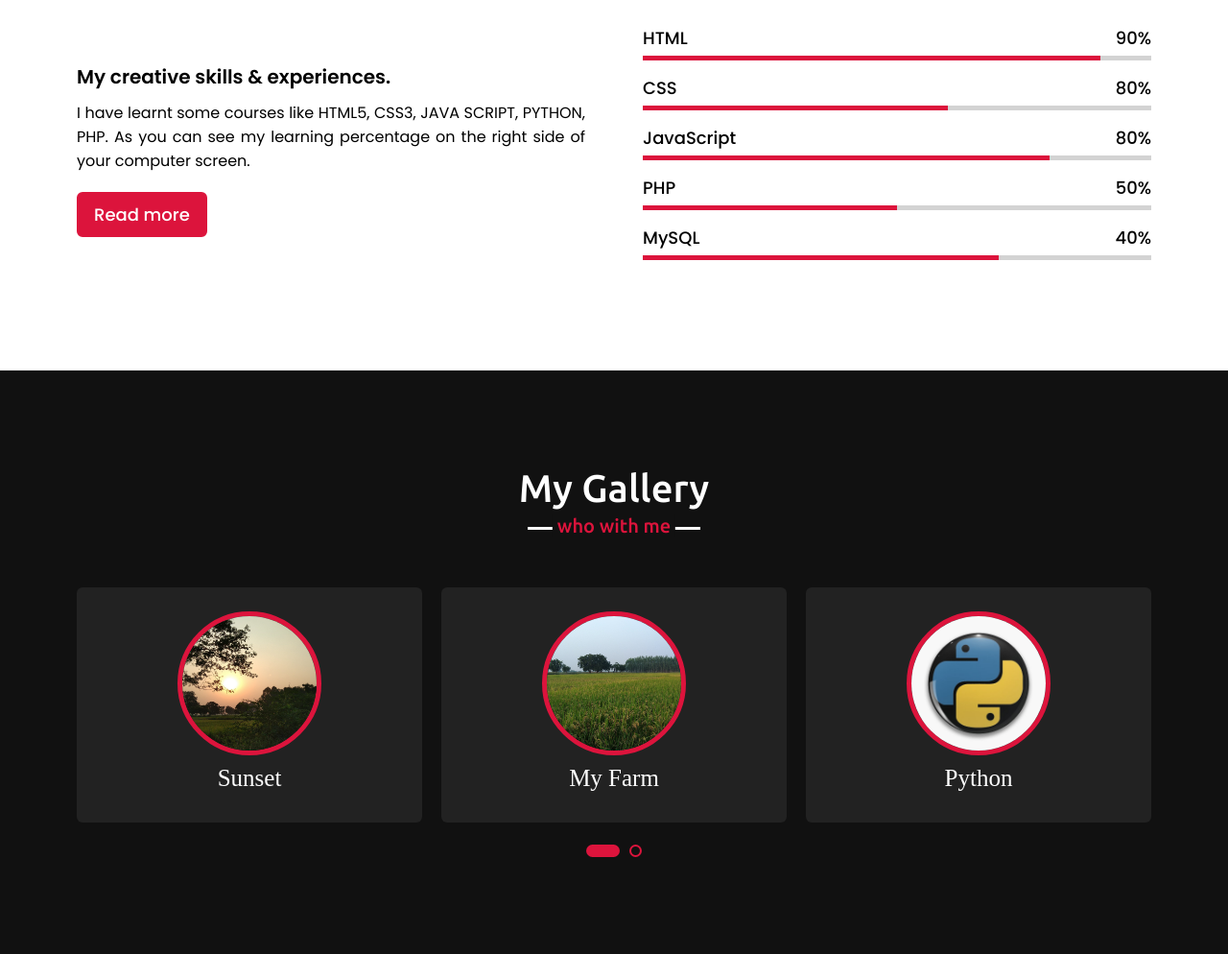
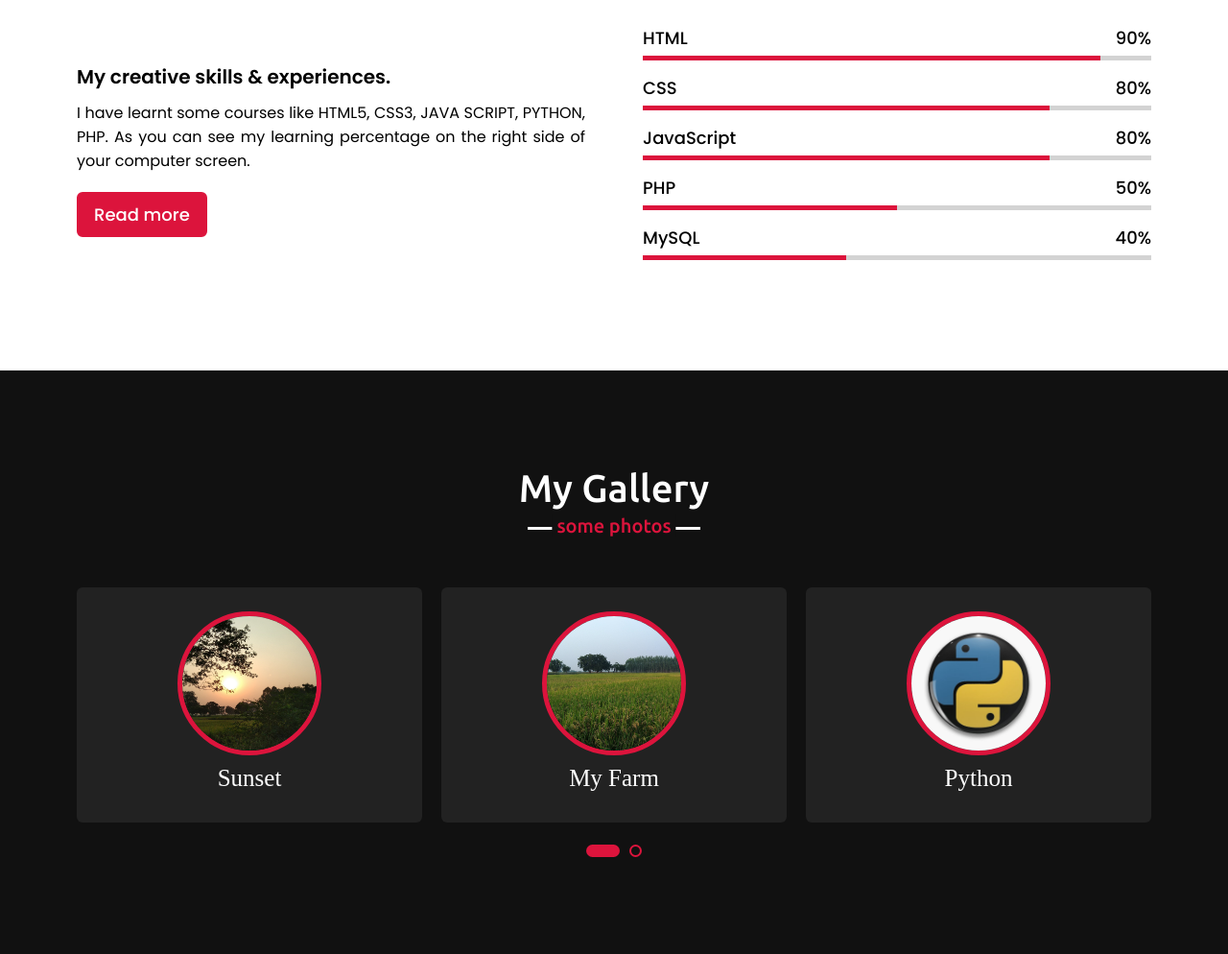
Before and after one commit to fedgaurav/GauravS, a PHP site: page / in a window 1280 px wide. Shown: the part 2310-3304 px from the top of the page at 96% size. Run offline with PHP 8.4, Linux system fonts and the light colour scheme.

Commit message:
Update style.css

```diff
--- a/style.css
+++ b/style.css
@@ -366,7 +366,7 @@ section .title::after{
     width: 90%;
 }
 .skills-content .right .css::before{
-    width: 60%;
+    width: 80%;
 }
 .skills-content .right .js::before{
     width: 80%;
@@ -375,12 +375,12 @@ section .title::after{
     width: 50%;
 }
 .skills-content .right .mysql::before{
-    width: 70%;
+    width: 40%;
 }
 
 /* teams section styling */
 .gallery .title::after{
-    content: "who with me";
+    content: "some photos";
 }
 .gallery .carousel .card{
     background: #222;
```
